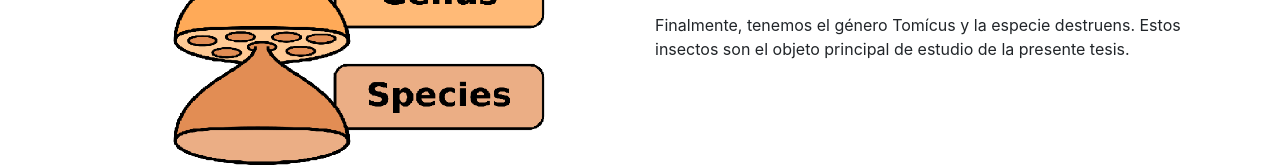
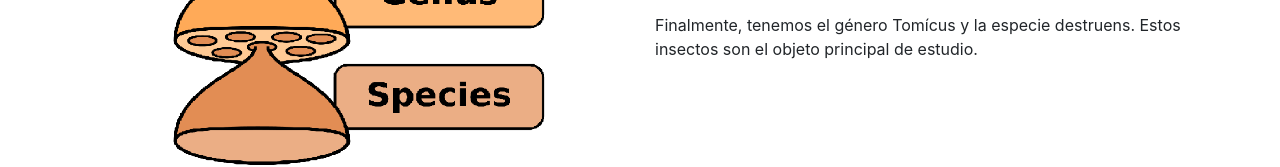
Before and after one commit to javiertorregrosamanchon/tesis, a website: page taxonomia.html in a window 1280 px wide. Shown: the part 1041-1208 px from the top of the page. Drawn offline with Linux system fonts and the light colour scheme.

Commit message:
Update taxonomia.html

```diff
--- a/taxonomia.html
+++ b/taxonomia.html
@@ -77,7 +77,7 @@
 		  <p>Pertenecen al reino Animalia y dentro de este se encuentran en el subreino Eumetazoa (animales que presentan tejidos propiamente dichos). Su filo es Arthropoda. Estos artrópodos son animales invertebrados dotados de un esqueleto externo y apéndices articulados y se incluyen dentro del en el subfilo Hexapoda (tienen 6 patas). en el subfilo Hexapoda (tienen 6 patas).</p>
 		  <p>En cuanto a la clase, es un especímen perteneciente al grupo Insecta (es un insecto) y su orden es Coleoptera. los colepteros se conocen comunmente como escarabajos. Ocupan virtualmente cualquier hábitat, incluidos los de agua dulce, aunque su presencia en ambientes marinos es mínima. La mayoría de los coleópteros son fitófagos, y muchas especies pueden constituir plagas de los cultivos, siendo las larvas las que causan la mayor parte de los daños agrícolas y forestales.</p>
 		  <p>Los cucujiformes (Cucujiformia) son un infraorden de coleópteros polífagos que incluye especies que en su gran mayoría son comedoras de plantas, incluyendo hojas, semillas, polen, madera, detritos, etc... Dentro de este infraorden encontramos la superfamilia Curculionoidea que deriva en la familia Curculionidae, y esta, en la subfamilia en la que se centra el estudio, los Scolytinae, comunmente conocidos como escolítidos.</p>
-		  <p>Finalmente, tenemos el género Tomícus y la especie destruens. Estos insectos son el objeto principal de estudio de la presente tesis.</p>
+		  <p>Finalmente, tenemos el género Tomícus y la especie destruens. Estos insectos son el objeto principal de estudio.</p>
         </div>
 
       </div>
```
